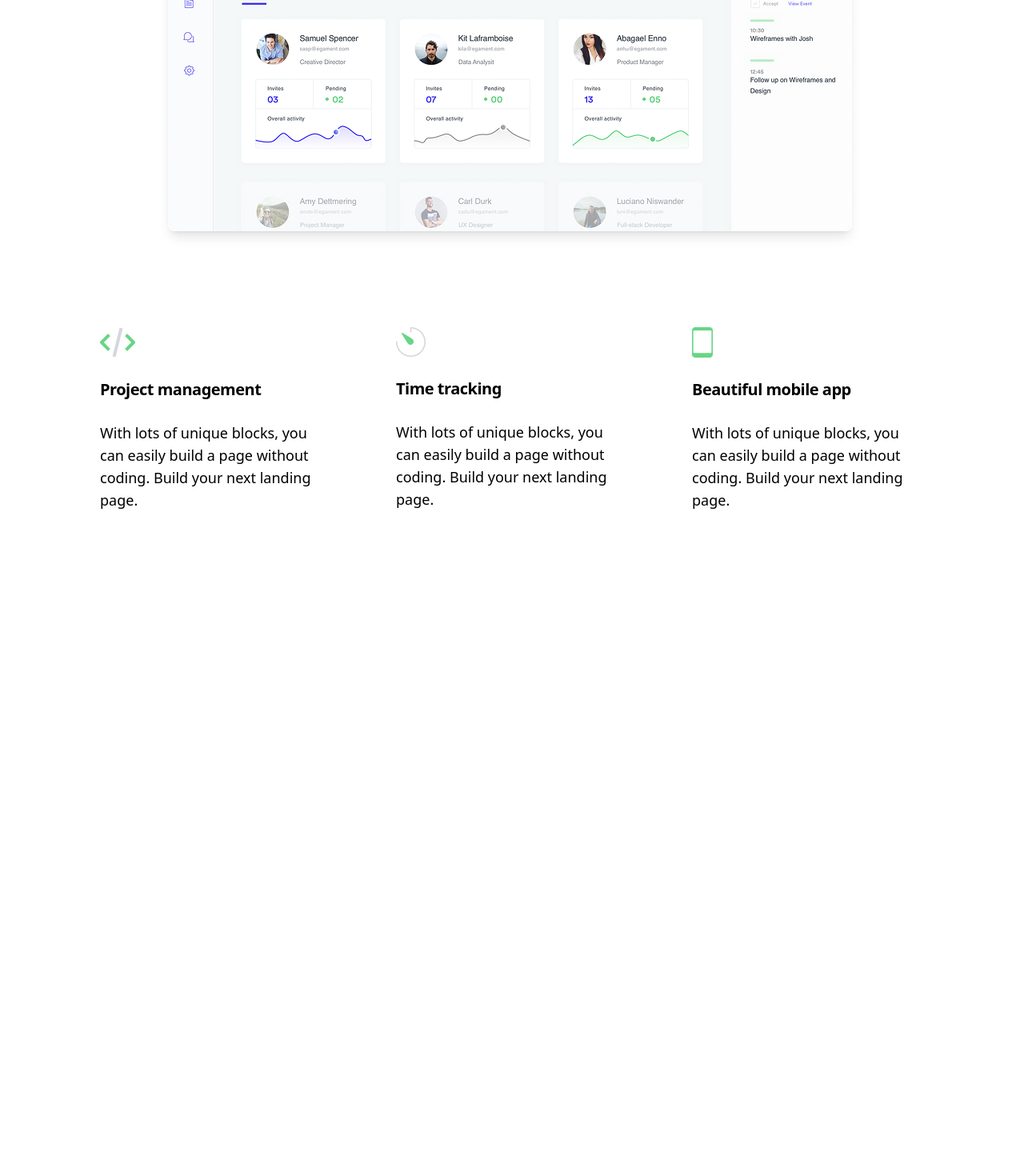
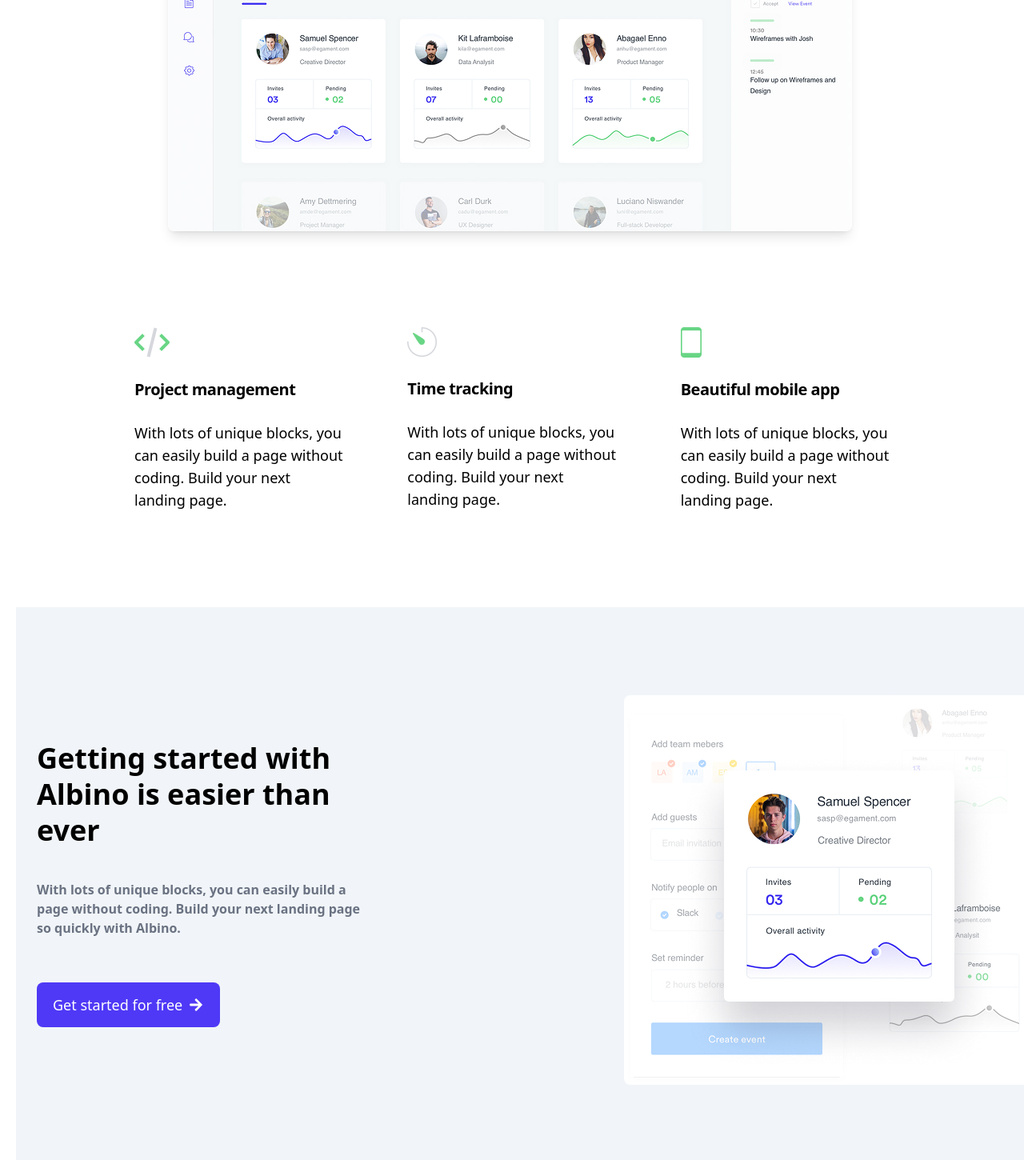
Before and after one commit to Shinjon101/figmaToTailwind, a React (Vite) app: page / in a window 1280 px wide. Shown: the part 892-2362 px from the top of the page at 80% size. Before the commit the page ends 1531 px from the top, so only its background shows below. Built offline with nearby package versions, Linux system fonts and the light colour scheme.

Commit message:
Implement Get Started section

```diff
--- a/Components/LandingPageComponents/Features.tsx
+++ b/Components/LandingPageComponents/Features.tsx
@@ -27,7 +27,7 @@ interface FeatureProps {
 
 const Feature = ({ iconPath, title, description }: FeatureProps) => {
   return (
-    <div className="lg:max-w-[290px] max-h-[210px] sm:grid-cols-3 grid-cols-3 lg:mx-10">
+    <div className="md:max-w-[290px] md:max-h-[210px]  md:grid-cols-3 md:mx-10 mb-15">
       <img src={iconPath} />
       <h3 className=" mt-5 text-xl font-bold tracking-tight leading-loose">
         {title}
@@ -39,8 +39,8 @@ const Feature = ({ iconPath, title, description }: FeatureProps) => {
 
 const Features = () => {
   return (
-    <section className="bg-white w-full flex justify-center lg:pt-30">
-      <div className="lg:max-w-[1024] min-h-[210] flex flex-row  ">
+    <section className="bg-white w-full flex justify-center md:pt-30 pt-10">
+      <div className="lg:max-w-[1024px] lg:min-h-[210px] md:flex md:flex-row grid-cols-1">
         {features.map((feature) => (
           <Feature
             iconPath={feature.iconPath}
--- /dev/null
+++ b/Components/LandingPageComponents/GetStarted.tsx
@@ -0,0 +1,34 @@
+import Button from "../Button";
+
+const GetStarted = () => {
+  return (
+    <section className="bg-slate-100 md:w-screen mt-20 pl-5">
+      <div className="grid grid-cols-1 lg:flex lg:flex-row lg:justify-center items-center w-full lg:min-h-[691px]">
+        <div className="flex flex-col items-start md:max-w-[414px] md:max-h-[320px] md:mr-80 mb-10 md:p-0 p-5">
+          <h1 className="font-bold text-start text-2xl md:text-4xl mb-10 leading-tight md:leading-tight">
+            Getting started with Albino is easier than ever
+          </h1>
+          <h2 className="text-gray-500 text-start font-bold text-xs md:text-base lg:max-w-[550px]">
+            With lots of unique blocks, you can easily build a page without
+            coding. Build your next landing page so quickly with Albino.
+          </h2>
+          <Button
+            onClick={() => console.log("meow")}
+            className="px-5 py-3.5 mt-14 text-lg w-[229px] max-md:px-5 max-md:mt-10"
+            arrow={true}
+          >
+            Get started for free
+          </Button>
+        </div>
+        <div className="mt-4 pr-5 pb-5 md:pr-0 md:pb-0">
+          <img
+            src="../../src/assets/GettingStartedImage.jpg"
+            className="rounded-lg"
+          />
+        </div>
+      </div>
+    </section>
+  );
+};
+
+export default GetStarted;
--- a/Components/LandingPageComponents/Hero.tsx
+++ b/Components/LandingPageComponents/Hero.tsx
@@ -21,7 +21,7 @@ const Hero = () => {
               Get started for free
             </Button>
           </div>
-          <div className="lg:min-w-[850px] min-h-[560px]">
+          <div className="lg:min-w-[850px] lg:min-h-[560px]">
             <img
               src="../../src/assets/HeroImage.jpg"
               className="shadow-lg lg:mt-30 mt-20 rounded-lg"
--- a/Components/NavBar.tsx
+++ b/Components/NavBar.tsx
@@ -4,7 +4,7 @@ const NavBar = () => {
   return (
     <>
       <header className="fixed top-0 w-full bg-white shadow z-50">
-        <div className="relative max-w-7xl mx-auto px-2 md:px-3 py-4 flex items-center justify-between">
+        <div className="relative max-w-7xl mx-auto px-8 md:px-10 py-4 flex items-center justify-between">
           <div className="flex-shrink-0 text-xl font-bold text-gray-900">
             YourCompany
           </div>
--- a/Pages/LandingPage.tsx
+++ b/Pages/LandingPage.tsx
@@ -1,4 +1,5 @@
 import Features from "../Components/LandingPageComponents/Features";
+import GetStarted from "../Components/LandingPageComponents/GetStarted";
 import Hero from "../Components/LandingPageComponents/Hero";
 
 const LandingPage = () => {
@@ -6,6 +7,7 @@ const LandingPage = () => {
     <>
       <Hero />
       <Features />
+      <GetStarted />
     </>
   );
 };
```
Also changed, not shown: src/assets/GettingStartedImage.jpg (added).
